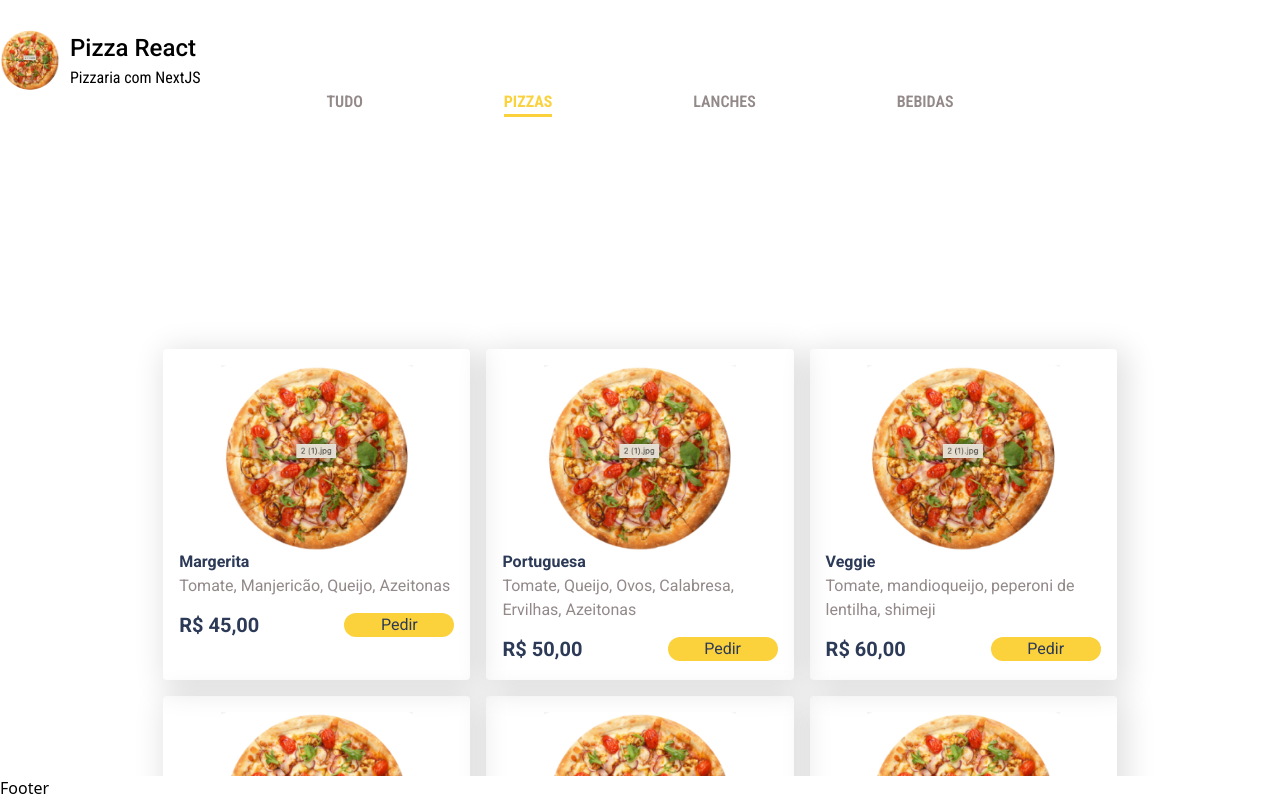
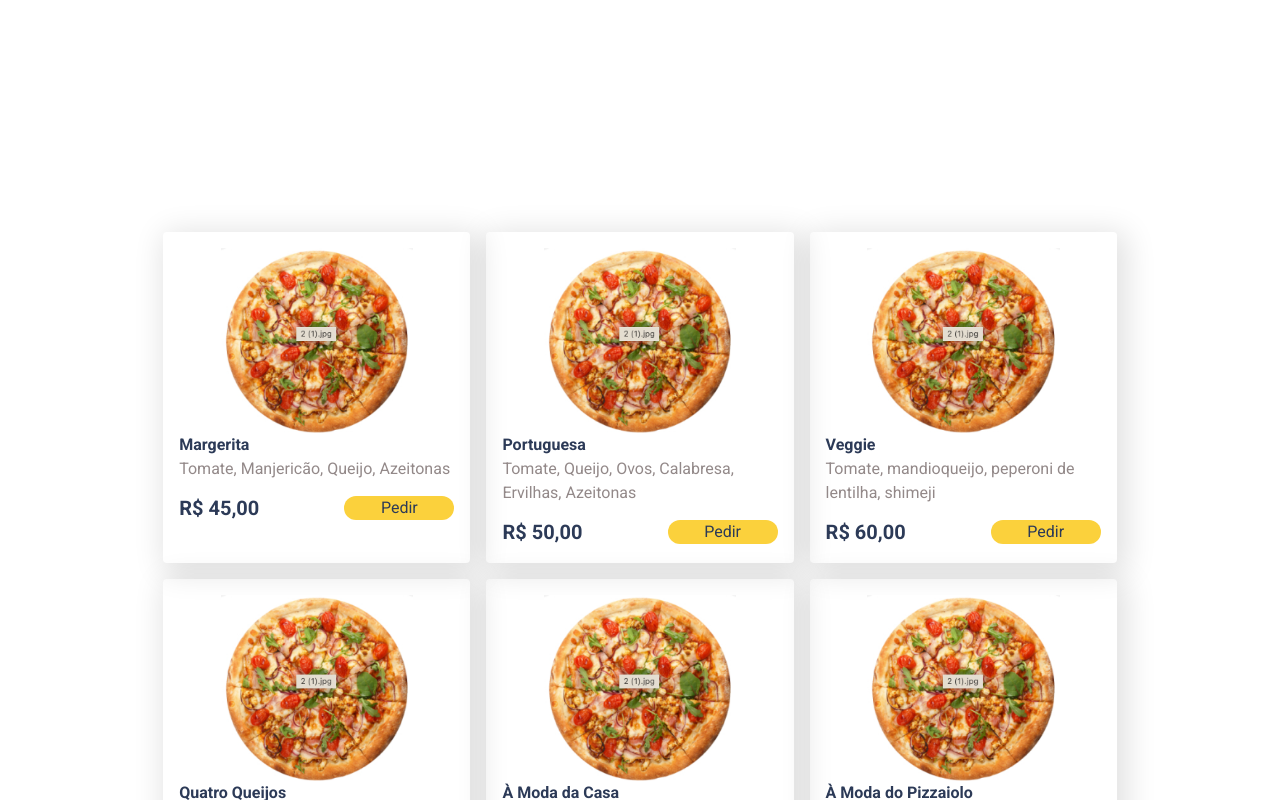
Before and after one commit to EricaSugui/Pizzaria-React-Next-Redux, a Next.js app: page / in a window 1280 px wide. Shown: the top 800 px of the page. Built offline with nearby package versions, Linux system fonts and the light colour scheme.

Commit message:
remove header and footer from app

```diff
--- a/src/pages/_app.tsx
+++ b/src/pages/_app.tsx
@@ -1,13 +1,8 @@
-import PizzaFooterDesktop from "@/ui/components/PizzaFooterDesktop/PizzaFooterDesktop";
-import PizzaHeaderDesktop from "@/ui/components/PizzaHeaderDesktop/PizzaHeaderDesktop";
 import "@/ui/styles/globals.css";
 import type { AppProps } from "next/app";
 
 export default function App({ Component, pageProps }: AppProps) {
-  return(<>
-    <PizzaHeaderDesktop />
+  return(
     <Component {...pageProps} />
-    <PizzaFooterDesktop />
-  </>
   )
 }
```
